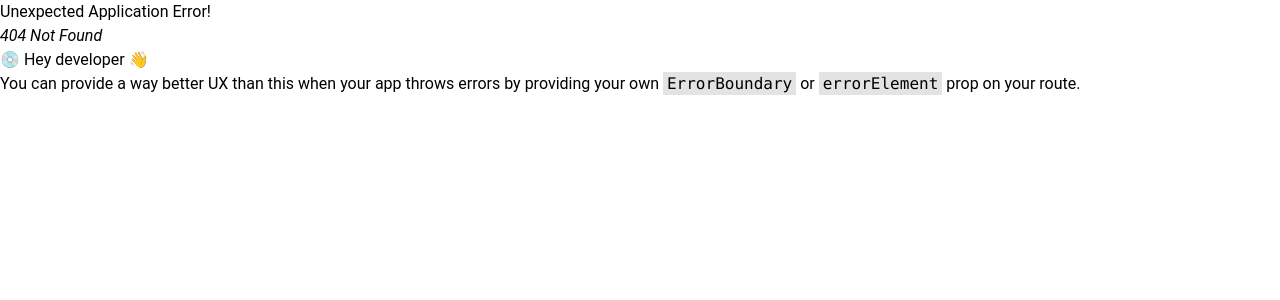
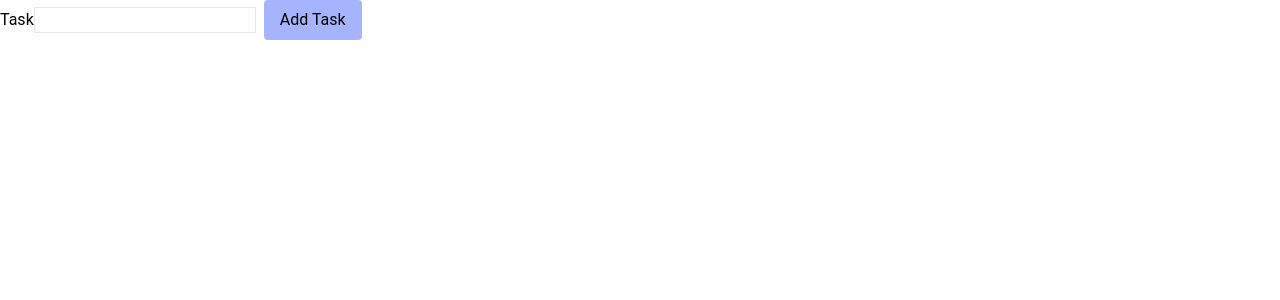
Before and after one commit to yukicoder0509/ToDoList-App, a React (Vite) app: page /addtask in a window 1280 px wide. Before the commit this address had no page. Shown: the top 300 px of the page. Built offline with nearby package versions, Linux system fonts and the light colour scheme.

Commit message:
new feature: Add Task

```diff
--- a/src/App.tsx
+++ b/src/App.tsx
@@ -1,5 +1,6 @@
 import HomePage from "./pages/HomePage";
 import EditPage from "./pages/EditPage";
+import AddTaskPage from "./pages/AddTaskPage";
 //import MainLayout from "./layout/MainLayout";
 import {Route,
         createBrowserRouter,
@@ -13,6 +14,7 @@ function App(){
       <>
         <Route index element={<HomePage />} />
         <Route path="/edit/:id" element={<EditPage />} />
+        <Route path="/addtask" element={<AddTaskPage />} />
       </>
     )
   );
--- a/src/ToDoList.json
+++ b/src/ToDoList.json
@@ -2,12 +2,17 @@
   "ToDoList": [
     {
       "id": "1",
-      "content": "homework1",
-      "status": "Not Done"
+      "content": "homework 2",
+      "status": "Done"
     },
     {
       "id": "2",
       "content": "homework",
+      "status": "Not Done"
+    },
+    {
+      "id": "95bf",
+      "content": "Dulingo",
       "status": "Done"
     }
   ]
--- /dev/null
+++ b/src/components/AddTask.tsx
@@ -0,0 +1,13 @@
+import { Link } from 'react-router-dom';
+
+function AddTask() {
+    return (
+        <Link
+         to = "/addtask"
+         className = "bg-indigo-400 py-2 px-4 rounded-full ml-4">
+            Add Task
+         </Link>
+    )
+}
+
+export default AddTask;
--- /dev/null
+++ b/src/pages/AddTaskPage.tsx
@@ -0,0 +1,42 @@
+import { useState } from 'react';
+import { useNavigate } from 'react-router-dom';
+
+function AddTaskPage() {
+    const [content, setContent] = useState("");
+    const navigate = useNavigate();
+
+    const submitForm = (e: React.FormEvent<HTMLFormElement>): void => {
+        e.preventDefault();
+
+        const newTask = {
+            content: content,
+            status: "Not Done",
+        }
+        const apiURL:string = "/api/ToDoList"
+        fetch(apiURL, {
+            method: "POST",
+            headers:{
+                "Content-Type": "application/json"
+            },
+            body: JSON.stringify(newTask)
+        }).then(() => console.log(`Task added: ${newTask.content}`))
+            .catch(() => console.log("Error adding task"));
+
+        navigate("/");
+    }
+    return (
+        <form onSubmit={submitForm}>
+            <label>Task</label>
+            <input type="text"
+                    className="border"
+                   required
+                   value={content}
+                   onChange={(e) => setContent(e.target.value)} />
+            <button type="submit" className='bg-indigo-300 px-4 py-2 ml-2 rounded'>
+                Add Task
+            </button>
+        </form>
+    )
+}
+
+export default AddTaskPage;
--- a/src/pages/EditPage.tsx
+++ b/src/pages/EditPage.tsx
@@ -1,7 +1,9 @@
 import { useEffect, useState } from "react";
-import { useParams } from "react-router-dom";
+import { useParams, useNavigate } from "react-router-dom";
 
 function EditPage() {
+    const navigate = useNavigate();
+
     const [task, setTask] = useState({
         id:1,
         content: "",
@@ -31,6 +33,7 @@ function EditPage() {
             },
             body: JSON.stringify(updatedTask),
         })
+        .then(() => navigate("/"))
     }
 
   return (
--- a/src/pages/HomePage.tsx
+++ b/src/pages/HomePage.tsx
@@ -1,8 +1,12 @@
 import List from "../components/List";
+import AddTask from "../components/AddTask";
 
 function HomePage() {
   return (
-    <List />
+    <>
+      <List />
+      <AddTask />
+    </>
   );
 }
 
```
Also changed, not shown: 1 other file (tests, documents, lock files or other folders).
